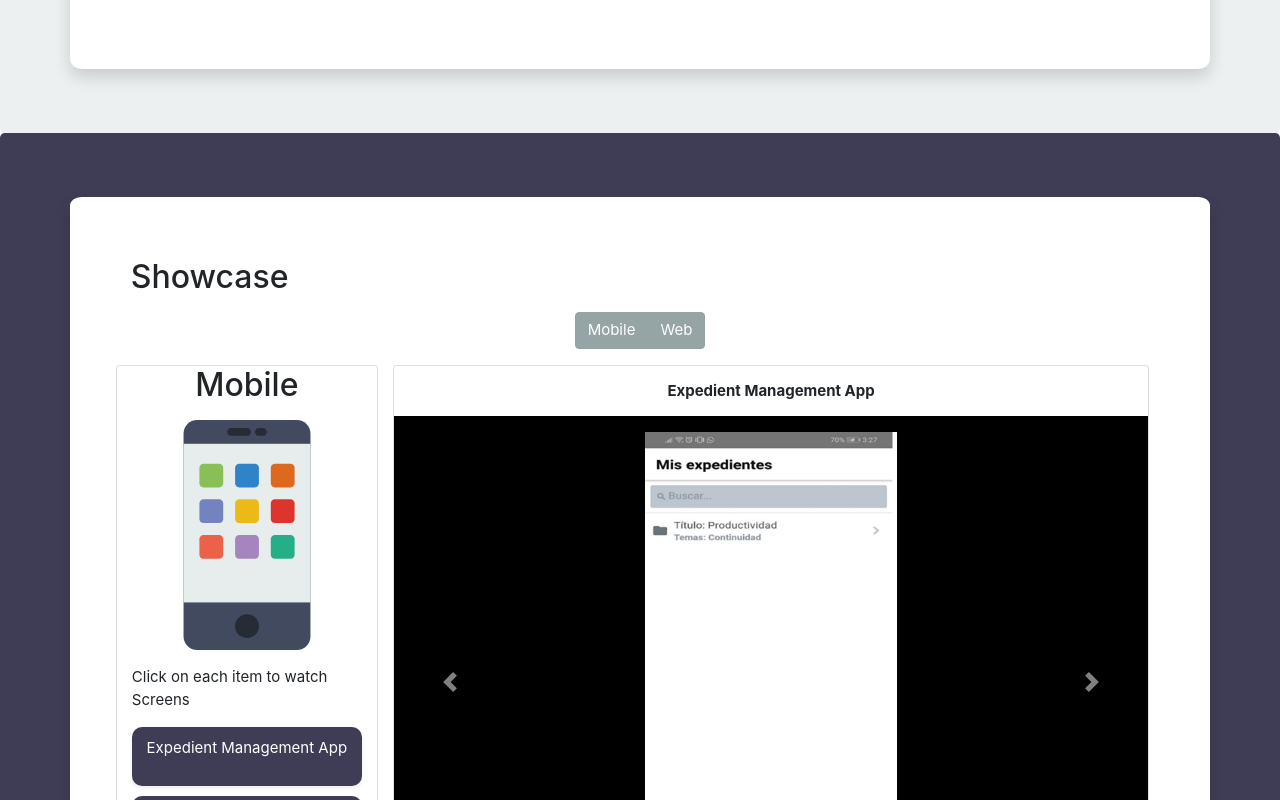
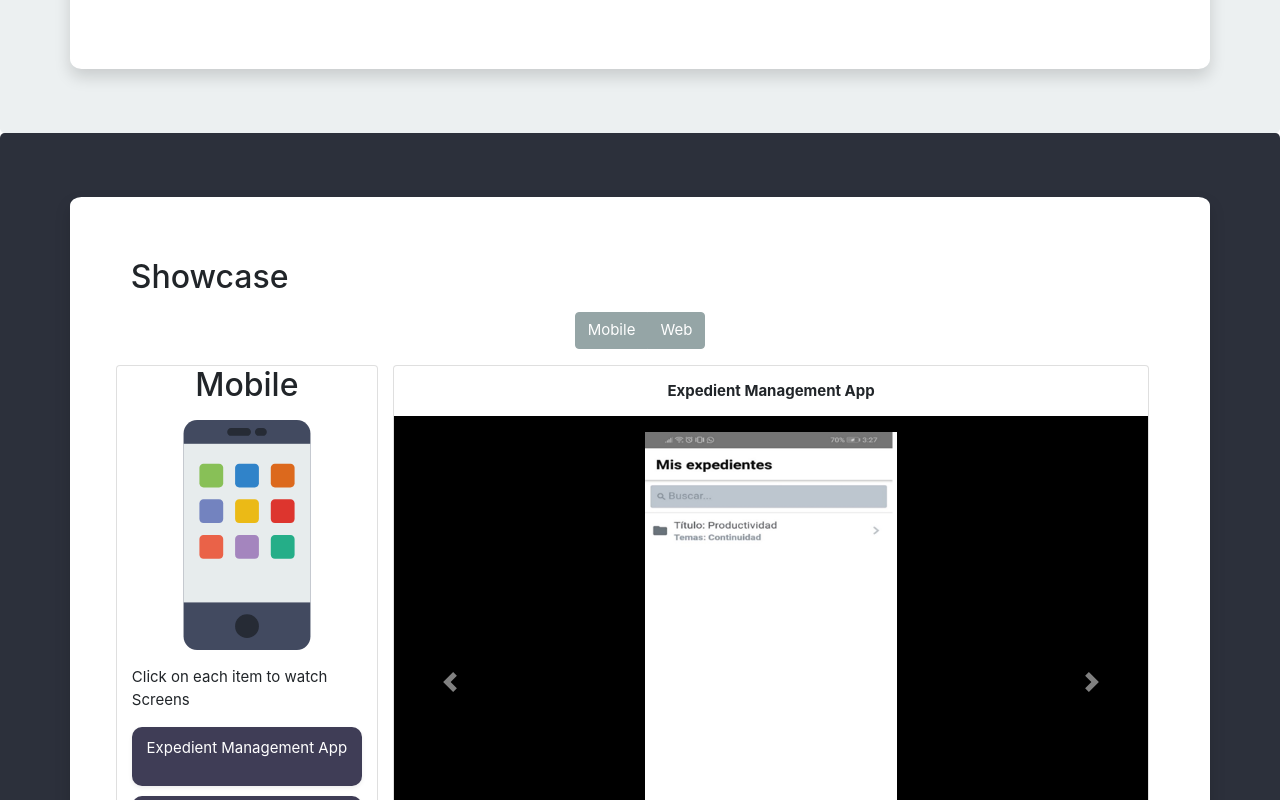
Before and after one commit to aldairmh98/portfolio, a React (Create React App) app: page / in a window 1280 px wide. Shown: the part 1420-2220 px from the top of the page. Built offline with nearby package versions, Linux system fonts and the light colour scheme.

Commit message:
BackgrounColor Changed

```diff
--- a/src/App.js
+++ b/src/App.js
@@ -175,7 +175,7 @@ export default class App extends Component {
             </div>
           </div>
         </section>
-        <section className='jumbotron' style={{ backgroundColor: '#3F3D56' }}>
+        <section className='jumbotron' style={{ backgroundColor: '#2C303B' }}>
           <div id="show_case" className='container shadow' style={{ backgroundColor: '#fff', borderRadius: '1%', padding: '5%' }}>
             <h3>Showcase</h3>
             <div className='mt-3' style={{ display: 'flex', width: '100%', justifyContent: 'center', alignItems: 'center' }}>
```
